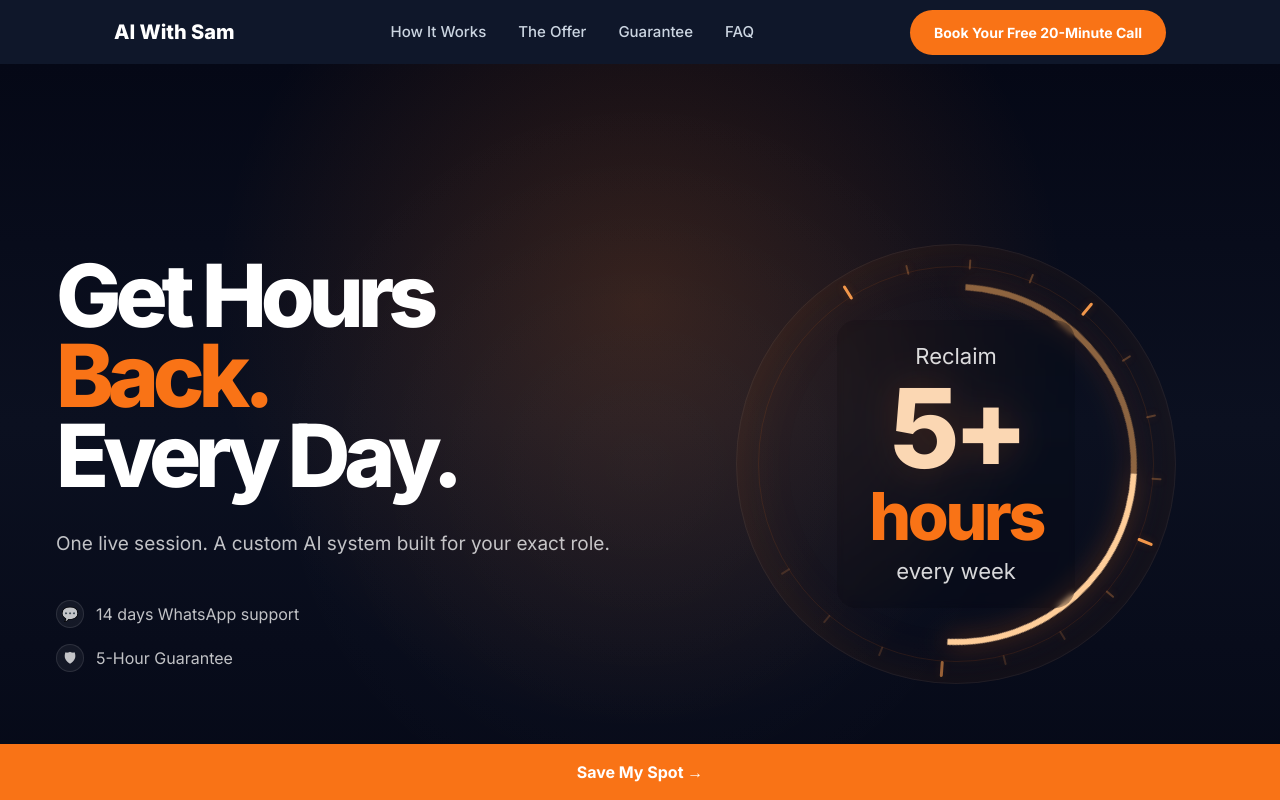
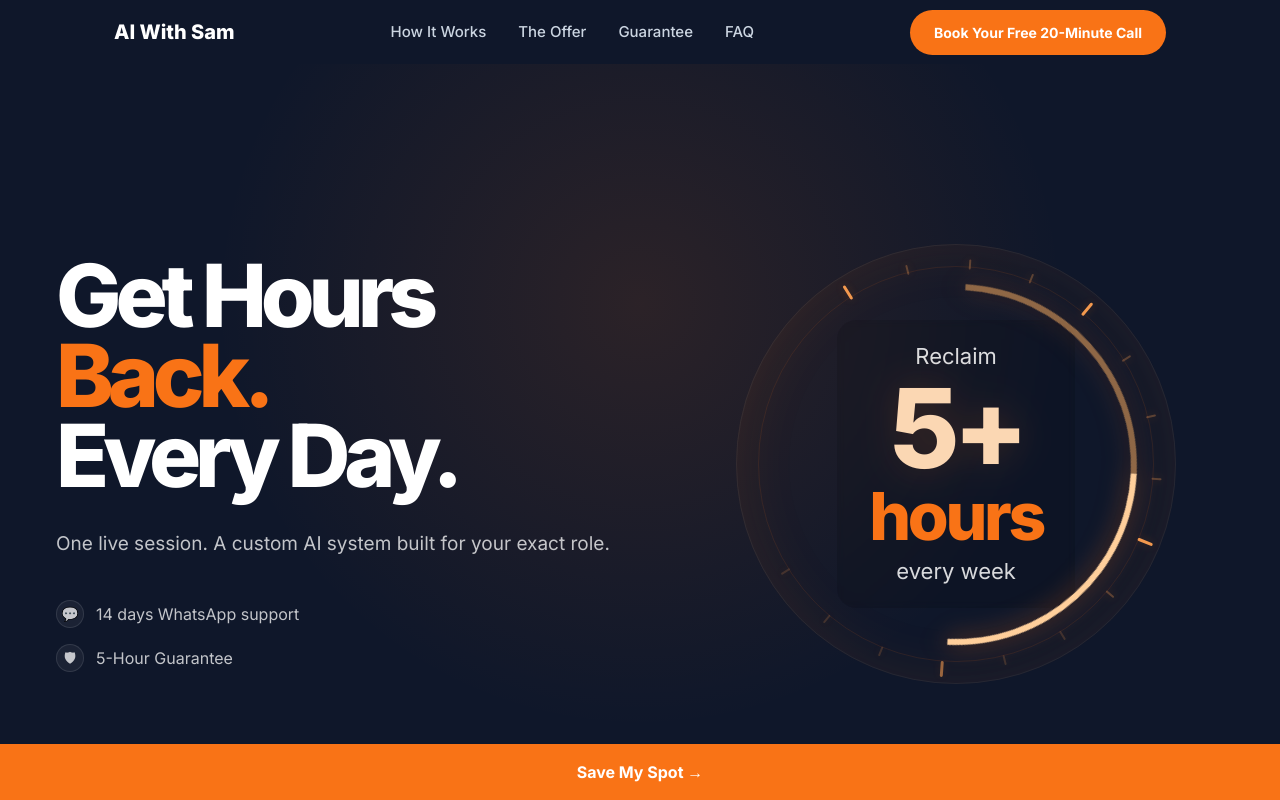
Before and after one commit to samkershner1234-aisk/ai-with-sam, a React (Vite) app: page / in a window 1280 px wide. Shown: the top 800 px of the page. Built offline with nearby package versions, Linux system fonts and the light colour scheme.

Commit message:
Refactor Hero component styles and structure

```diff
--- a/src/components/landing/Hero.jsx
+++ b/src/components/landing/Hero.jsx
@@ -24,51 +24,18 @@ export default function Hero() {
     <div className="relative flex items-center justify-center"
       style={{ width: clockSize, height: clockSize }}>
 
+      {/* Outer rings — behind everything */}
       <div className="absolute rounded-full border border-white/5"
-        style={{ width: clockSize, height: clockSize }} />
+        style={{ width: clockSize, height: clockSize, zIndex: 0 }} />
       <div className="absolute rounded-full border border-[#F97316]/10"
-        style={{ width: clockSize * 0.9, height: clockSize * 0.9 }} />
+        style={{ width: clockSize * 0.9, height: clockSize * 0.9, zIndex: 0 }} />
 
-      <motion.div
-        animate={{ rotate: 360 }}
-        transition={{ duration: 52, repeat: Infinity, ease: "linear" }}
-        className="absolute rounded-full border-[6px] border-transparent border-r-[#FFCF9B] border-t-[#FFB466]/50"
-        style={{
-          width: clockSize * 0.82,
-          height: clockSize * 0.82,
-          filter: "drop-shadow(0 0 12px rgba(249,115,22,0.58))",
-        }}
-      />
-
-      <div className="absolute" style={{ width: clockSize * 0.86, height: clockSize * 0.86 }}>
-        {Array.from({ length: 16 }).map((_, i) => {
-          const angle = -122 + i * 18;
-          const strong = i % 4 === 0;
-          return (
-            <span
-              key={i}
-              className="absolute left-1/2 top-1/2 block rounded-full"
-              style={{
-                width: strong ? (isMobile ? 10 : 16) : (isMobile ? 6 : 10),
-                height: strong ? 3 : 2,
-                background: strong
-                  ? "rgba(255,160,80,0.95)"
-                  : "rgba(255,160,80,0.30)",
-                transformOrigin: "left center",
-                transform: `rotate(${angle}deg) translateX(${tickRadius}px)`,
-                boxShadow: "0 0 8px rgba(249,115,22,0.22)",
-                opacity: i < 10 ? 1 : 0.6,
-              }}
-            />
-          );
-        })}
-      </div>
-
+      {/* Center text — rendered BEFORE the arc so arc sits on top */}
       <motion.div
         initial={{ opacity: 0, y: 10 }}
         animate={{ opacity: 1, y: 0 }}
         transition={{ duration: 0.8, ease: "easeOut" }}
-        className="relative z-10 rounded-[20px] bg-black/10 text-center backdrop-blur-[3px]"
+        className="absolute z-10 rounded-[20px] bg-black/10 text-center backdrop-blur-[3px]"
         style={{ padding: isMobile ? "10px 14px" : "20px 32px" }}
       >
         <div style={{ fontSize: isMobile ? 13 : 22, color: "rgba(255,255,255,0.85)" }}>
@@ -98,14 +65,52 @@ export default function Hero() {
         </div>
       </motion.div>
 
-      <div className="pointer-events-none absolute inset-0 rounded-full shadow-[0_0_60px_rgba(249,115,22,0.10)_inset]" />
+      {/* Tick marks — on top of center text */}
+      <div className="absolute" style={{ width: clockSize * 0.86, height: clockSize * 0.86, zIndex: 20 }}>
+        {Array.from({ length: 16 }).map((_, i) => {
+          const angle = -122 + i * 18;
+          const strong = i % 4 === 0;
+          return (
+            <span
+              key={i}
+              className="absolute left-1/2 top-1/2 block rounded-full"
+              style={{
+                width: strong ? (isMobile ? 10 : 16) : (isMobile ? 6 : 10),
+                height: strong ? 3 : 2,
+                background: strong
+                  ? "rgba(255,160,80,0.95)"
+                  : "rgba(255,160,80,0.30)",
+                transformOrigin: "left center",
+                transform: `rotate(${angle}deg) translateX(${tickRadius}px)`,
+                boxShadow: "0 0 8px rgba(249,115,22,0.22)",
+                opacity: i < 10 ? 1 : 0.6,
+              }}
+            />
+          );
+        })}
+      </div>
+
+      {/* Spinning arc — topmost layer */}
+      <motion.div
+        animate={{ rotate: 360 }}
+        transition={{ duration: 52, repeat: Infinity, ease: "linear" }}
+        className="absolute rounded-full border-[6px] border-transparent border-r-[#FFCF9B] border-t-[#FFB466]/50"
+        style={{
+          width: clockSize * 0.82,
+          height: clockSize * 0.82,
+          filter: "drop-shadow(0 0 12px rgba(249,115,22,0.58))",
+          zIndex: 30,
+        }}
+      />
+
+      <div className="pointer-events-none absolute inset-0 rounded-full shadow-[0_0_60px_rgba(249,115,22,0.10)_inset]"
+        style={{ zIndex: 0 }} />
     </div>
   );
 
   return (
-    <section className="relative overflow-hidden bg-[#050816] text-white">
-      <div className="absolute inset-0 bg-[radial-gradient(circle_at_50%_30%,rgba(249,115,22,0.18)_0%,rgba(5,8,22,0)_50%),linear-gradient(180deg,#050816_0%,#0B1020_45%,#050816_100%)]" />
-      <div className="absolute inset-0 bg-[radial-gradient(circle_at_50%_50%,rgba(255,255,255,0.03)_0%,transparent_50%)]" />
+    <section className="relative overflow-hidden bg-[#0F172A] text-white">
+      <div className="absolute inset-0 bg-[radial-gradient(circle_at_50%_30%,rgba(249,115,22,0.12)_0%,rgba(15,23,42,0)_50%)]" />
 
       {/* ── MOBILE layout ── */}
       <div className="relative flex flex-col items-center px-6 pt-5 pb-4 text-center md:hidden">
```
